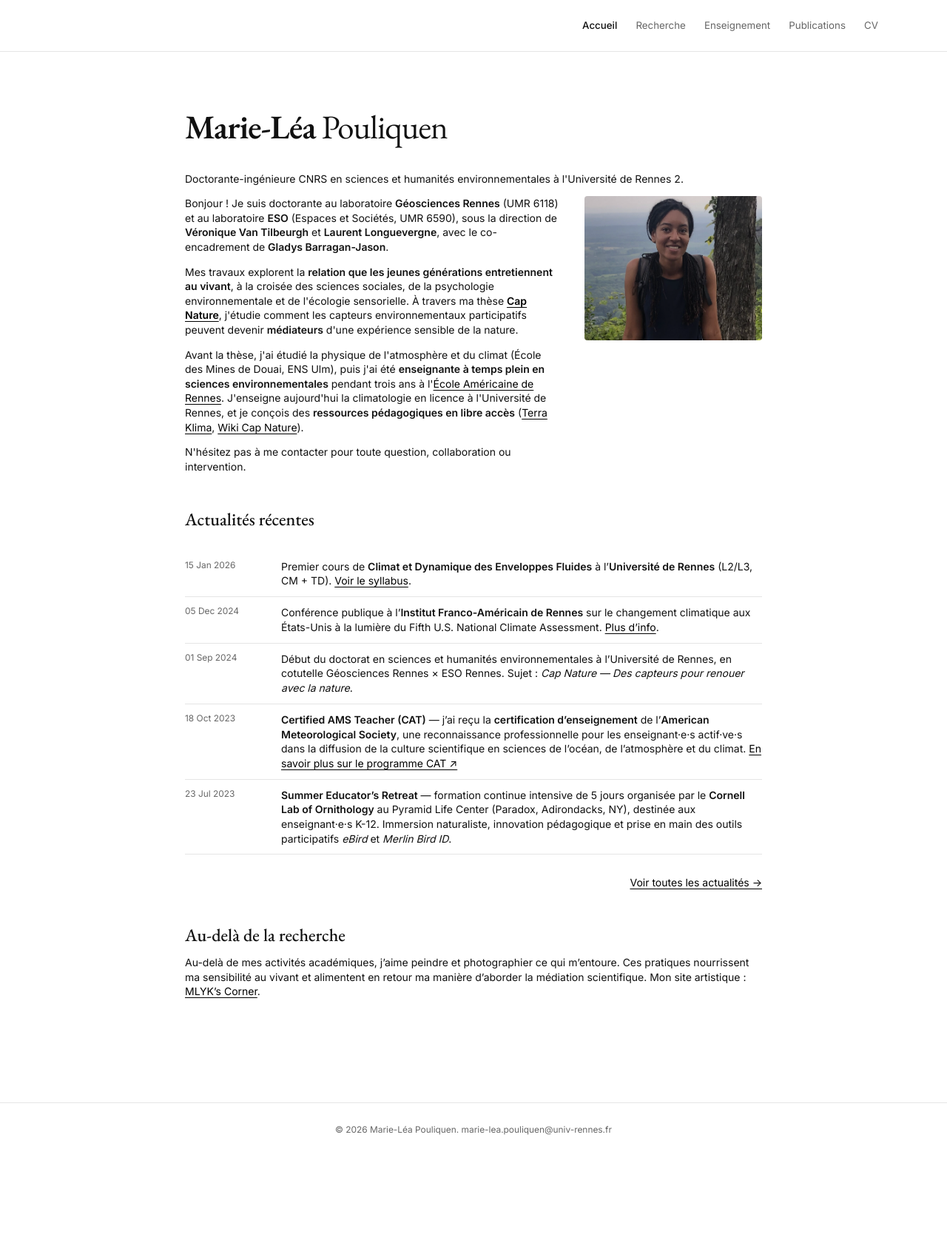
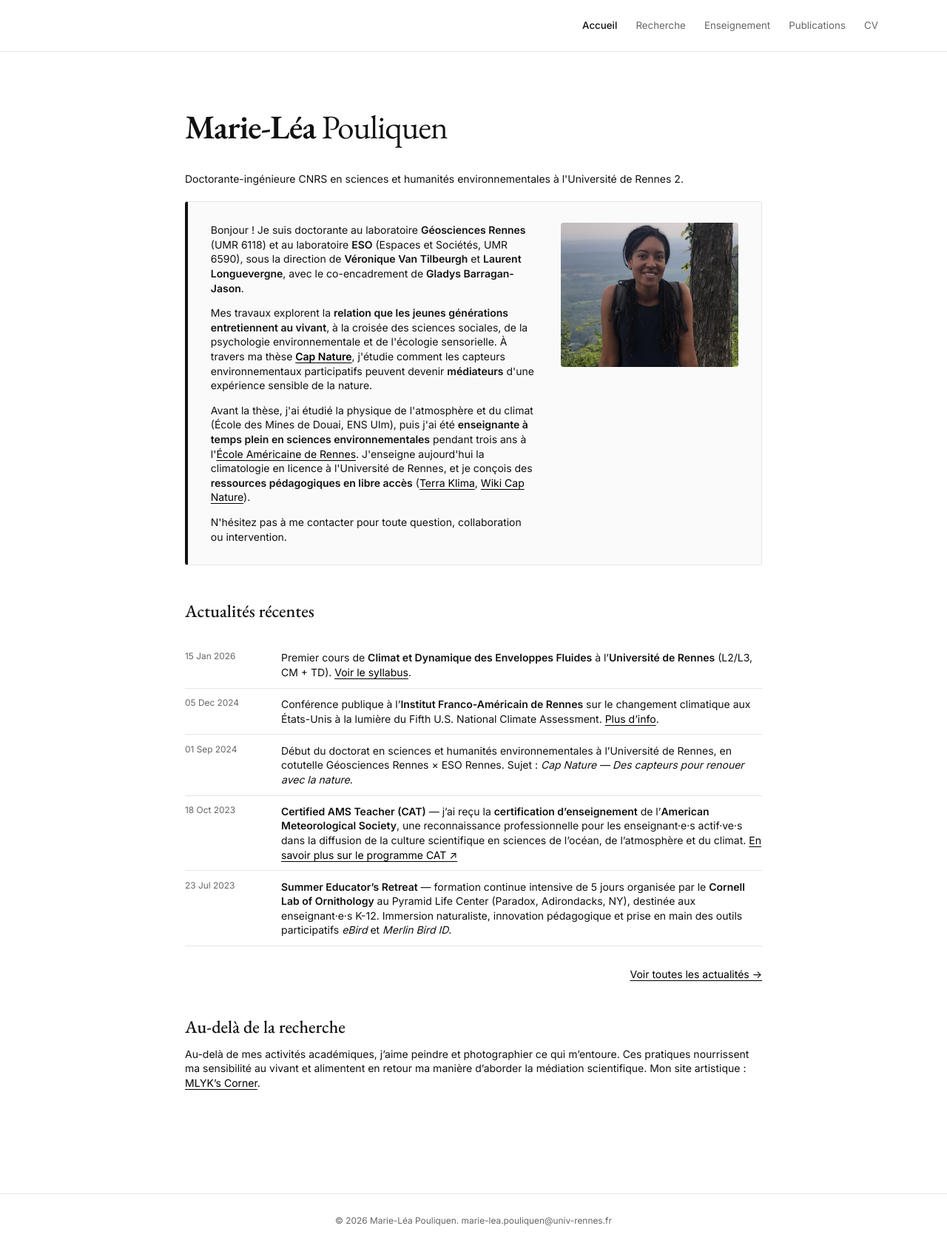
Before and after one commit to marieleapouliquen/marieleapouliquen.github.io, a Jekyll site: the page built from _pages/index.md, in a window 1280 px wide. Shown: the whole page at 74% size. Built offline with Jekyll 4.4.1, drawn with Linux system fonts in a browser that asks for light colours; before the commit the page ends 1575 px from its top, so only the background shows below that.

Commit message:
Update main.css

```diff
--- a/assets/css/main.css
+++ b/assets/css/main.css
@@ -1064,3 +1064,31 @@ body.page-cv .container { max-width: 1280px; }
     width: 100%;
   }
 }
+
+
+
+/* ---------- CARTE BIO ACCUEIL ---------- */
+.home-hero-card {
+  border: 1px solid var(--color-border);
+  border-left: 4px solid var(--color-text);
+  border-radius: 4px;
+  padding: 2rem 2.2rem;
+  background: var(--color-bg-alt);
+  margin: 1.5rem 0 3rem 0;
+}
+
+.home-hero-card .home-intro p:first-child {
+  margin-top: 0;
+}
+
+.home-hero-card .home-intro p:last-child {
+  margin-bottom: 0;
+}
+
+/* Sur mobile, on enlève la bordure gauche colorée car peu visible */
+@media (max-width: 700px) {
+  .home-hero-card {
+    padding: 1.5rem;
+    border-left: 1px solid var(--color-border);
+  }
+}
```
